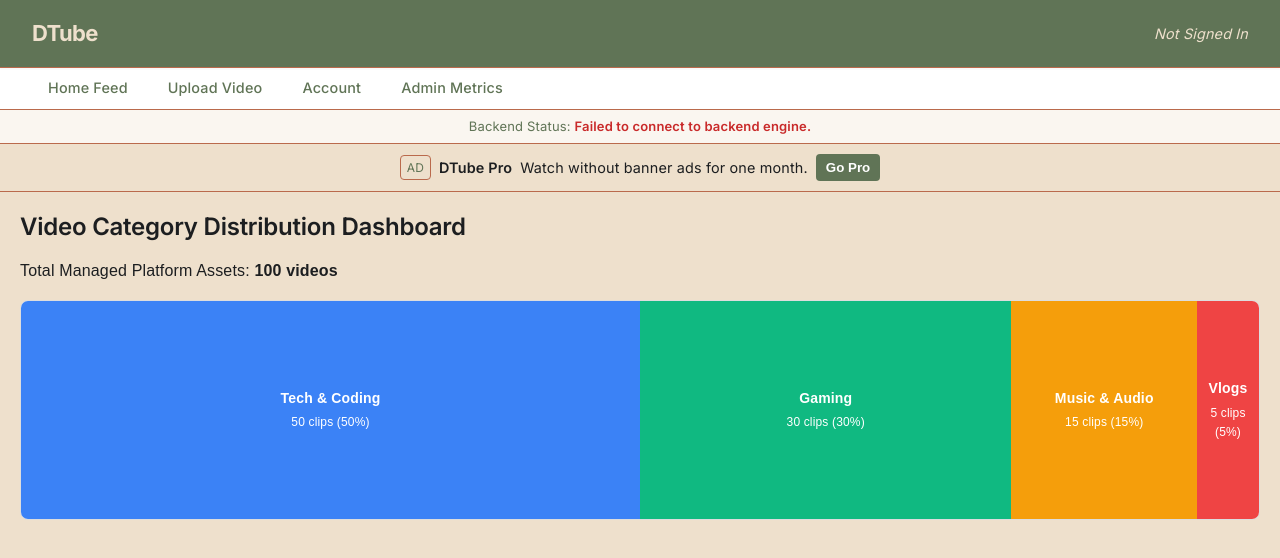
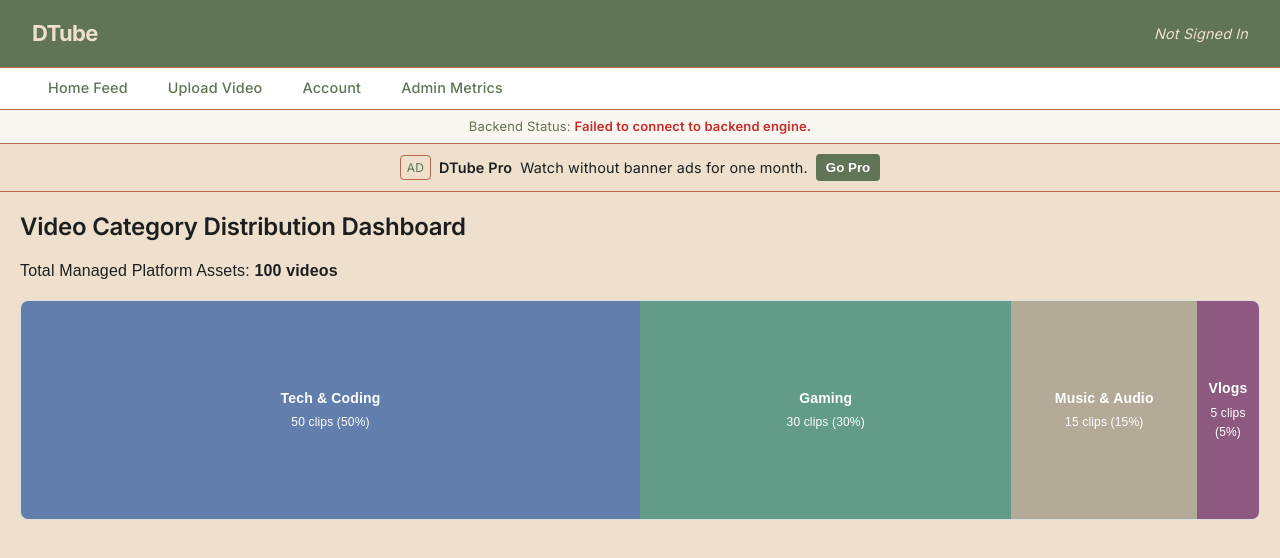
Before and after one commit to hibaNITT/Delta_Task_3, a React app in the folder dtube/frontend/: page /admin in a window 1280 px wide. Shown: the top 558 px of the page. Built offline with nearby package versions, Linux system fonts and the light colour scheme; no server answers; the HTML template or start-up script is replaced by a standard one.

Commit message:
cleaning code

```diff
--- a/dtube/frontend/src/components/CategoryTreeMap.jsx
+++ b/dtube/frontend/src/components/CategoryTreeMap.jsx
@@ -1,12 +1,14 @@
+// this is just dummy data
+
 import React from "react";
 
 const CategoryTreeMap = () => {
   // Mock data tracking video categories and their relative counts
   const categories = [
-    { name: "Tech & Coding", count: 50, color: "#3B82F6" }, // Blue
-    { name: "Gaming", count: 30, color: "#10B981" }, // Green
-    { name: "Music & Audio", count: 15, color: "#F59E0B" }, // Orange
-    { name: "Vlogs", count: 5, color: "#EF4444" }, // Red
+    { name: "Tech & Coding", count: 50, color: "#617ead" }, // Blue
+    { name: "Gaming", count: 30, color: "#629b88" }, // Green
+    { name: "Music & Audio", count: 15, color: "#b4aa98" }, // Orange
+    { name: "Vlogs", count: 5, color: "#8d5980" }, // Red
   ];
 
   // Sum up all videos to calculate ratios..
--- a/dtube/frontend/src/index.css
+++ b/dtube/frontend/src/index.css
@@ -1,8 +1,7 @@
 @import url("https://fonts.googleapis.com/css2?family=Inter:wght@400;500;600;700&display=swap");
 
 /* ── Design Tokens ────────────────────────────────────────── */
-/* ── Design Tokens ────────────────────────────────────────── */
-/* ── Design Tokens ────────────────────────────────────────── */
+
 :root {
   /* ── Palette primitives ─────────────────────────────────── */
   --p-moss: #607456;
```
Also changed, not shown: 1 other file (tests, documents, lock files or other folders).
